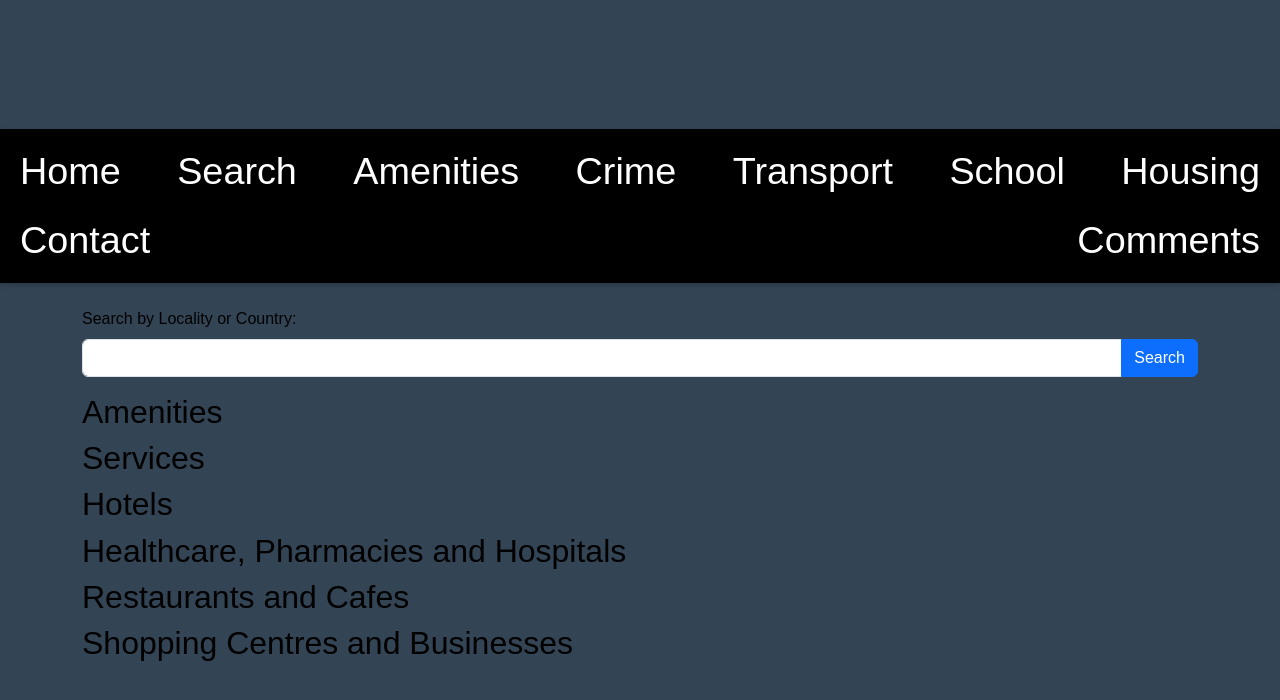
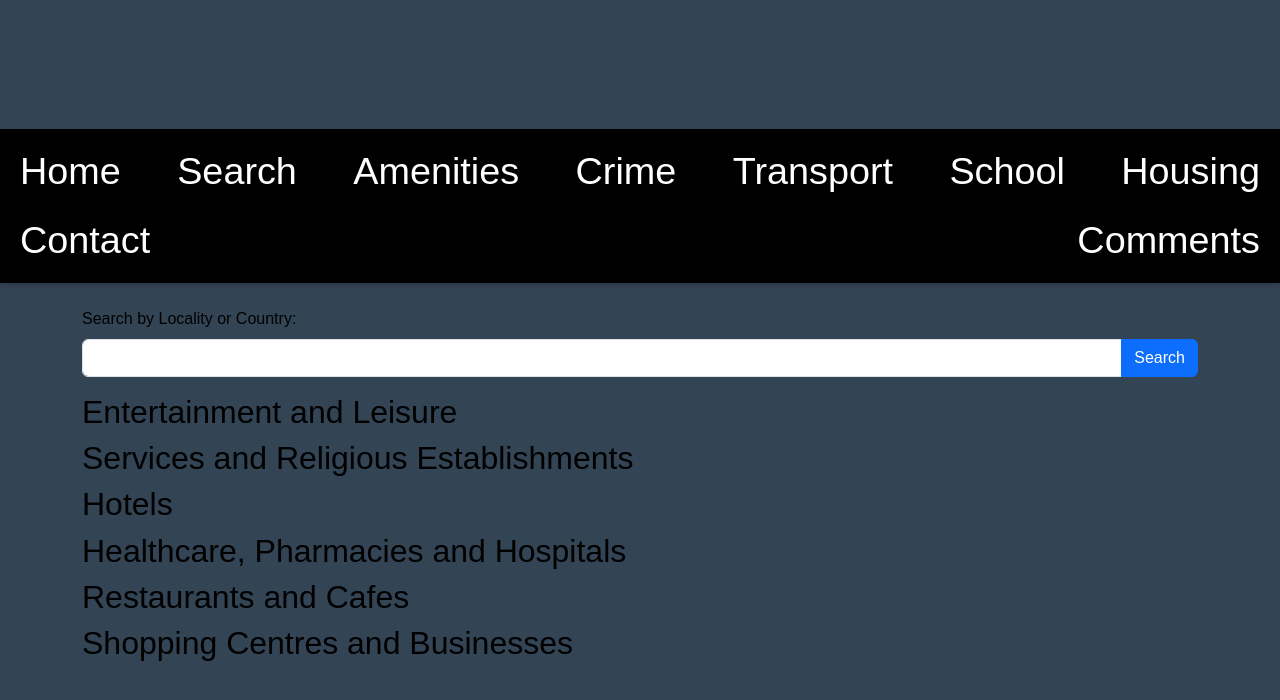
Before and after one commit to jade211/Digital-Atlas, a React (Create React App) app in the folder code/frontend/atlas/: page /amenitiesnav in a window 1280 px wide. Shown: the top 700 px of the page. Built offline with nearby package versions, Linux system fonts and the light colour scheme.

Commit message:
Edited categories included in headings for Amenities.

```diff
--- a/code/frontend/atlas/src/components/amenities-navbar.jsx
+++ b/code/frontend/atlas/src/components/amenities-navbar.jsx
@@ -575,7 +575,7 @@ function AmenitiesNav() {
           )}&limit=5&apiKey=a777d7b98c864c52ac9a1081e45d8e51`;
 
 
-          const amenitiesApiUrl = `https://api.geoapify.com/v2/places?categories=education.library,entertainment,leisure,service,sport,activity,religion&filter=place:${encodeURIComponent(
+          const amenitiesApiUrl = `https://api.geoapify.com/v2/places?categories=education.library,entertainment,leisure, sport,activity&filter=place:${encodeURIComponent(
             placeId
           )}&limit=5&apiKey=a777d7b98c864c52ac9a1081e45d8e51`;
 
@@ -649,7 +649,7 @@ function AmenitiesNav() {
 
       {/* Display search results */}
       <div>
-        <h2>Amenities</h2>
+        <h2>Entertainment and Leisure</h2>
         {amenitiesData.features && amenitiesData.features.map((result) => (
           <div className="card" key={result.properties.place_id}>
             <div className="card-body">
@@ -662,7 +662,7 @@ function AmenitiesNav() {
       </div>
 
       <div>
-        <h2>Services</h2>
+        <h2>Services and Religious Establishments</h2>
         {servicesData.features && servicesData.features.map((result) => (
           <div className="card" key={result.properties.place_id}>
             <div className="card-body">
```
